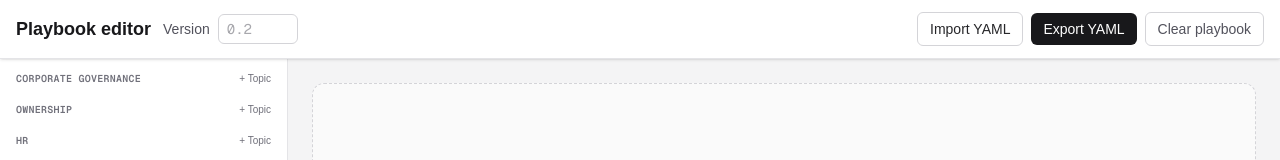
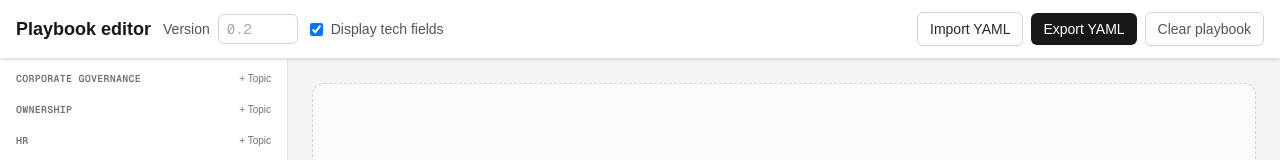
Before and after one commit to MAI-TECHNOLOGIES-AG/playbook-editor, a Next.js app: page / in a window 1280 px wide. Shown: the top 160 px of the page. Built offline with nearby package versions, Linux system fonts and the light colour scheme.

Commit message:
feat: add toggle for displaying technical fields in playbook editor
- Introduced a checkbox to control the visibility of internal technical fields in the TopicPanel.
- Updated TopicPanel to conditionally render the Topic ID based on the new toggle state.

```diff
--- a/src/components/playbook-editor/Editor.tsx
+++ b/src/components/playbook-editor/Editor.tsx
@@ -99,6 +99,7 @@ export function PlaybookEditor() {
   const [hydrated, setHydrated] = useState(false);
   const [selectedTopicId, setSelectedTopicId] = useState<string | null>(null);
   const [importError, setImportError] = useState<string | null>(null);
+  const [displayTechFields, setDisplayTechFields] = useState(true);
   const fileInputRef = useRef<HTMLInputElement>(null);
 
   useEffect(() => {
@@ -349,6 +350,15 @@ export function PlaybookEditor() {
                 placeholder="0.2"
               />
             </label>
+            <label className="flex cursor-pointer items-center gap-2 text-sm text-zinc-600 dark:text-zinc-400">
+              <input
+                type="checkbox"
+                className="rounded border-zinc-300 text-zinc-900 focus:ring-zinc-400 dark:border-zinc-600"
+                checked={displayTechFields}
+                onChange={(e) => setDisplayTechFields(e.target.checked)}
+              />
+              Display tech fields
+            </label>
           </div>
           <div className="flex flex-wrap items-center gap-2">
             <input
@@ -494,6 +504,7 @@ export function PlaybookEditor() {
               <TopicPanel
                 topic={selectedTopic}
                 allTopics={data.diligence_topics}
+                displayTechFields={displayTechFields}
                 resolvedChecks={resolvedChecks}
                 allChecks={data.checks}
                 onTopicChange={handleTopicChange}
--- a/src/components/playbook-editor/TopicPanel.tsx
+++ b/src/components/playbook-editor/TopicPanel.tsx
@@ -22,6 +22,8 @@ export type TopicPanelProps = {
   topic: RawTopic;
   /** All topics (for unique slug generation from name). */
   allTopics: RawTopic[];
+  /** When true, show internal / technical fields (topic id, etc.). */
+  displayTechFields: boolean;
   /** Checks in the same order as `topic.checks` */
   resolvedChecks: RawCheck[];
   allChecks: RawCheck[];
@@ -35,6 +37,7 @@ export type TopicPanelProps = {
 export function TopicPanel({
   topic,
   allTopics,
+  displayTechFields,
   resolvedChecks,
   allChecks,
   onTopicChange,
@@ -89,6 +92,7 @@ export function TopicPanel({
                 onTopicChange({ ...topic, name, id });
               }}
             />
+            {displayTechFields ? (
               <div className="mt-2">
                 <label className={labelClass()} htmlFor={`${formUid}-tid`}>
                   Topic ID
@@ -101,10 +105,11 @@ export function TopicPanel({
                   value={topic.id}
                 />
                 <p className="mt-1 text-xs text-zinc-500 dark:text-zinc-400">
-                Generated from the name. Adjust the name if you need a different
-                id.
+                  Generated from the name. Adjust the name if you need a
+                  different id.
                 </p>
               </div>
+            ) : null}
           </div>
           <div className="sm:col-span-2">
             <label className={labelClass()} htmlFor={`${formUid}-tdesc`}>
```
Lines whose indentation alone changed are shown as unchanged.
